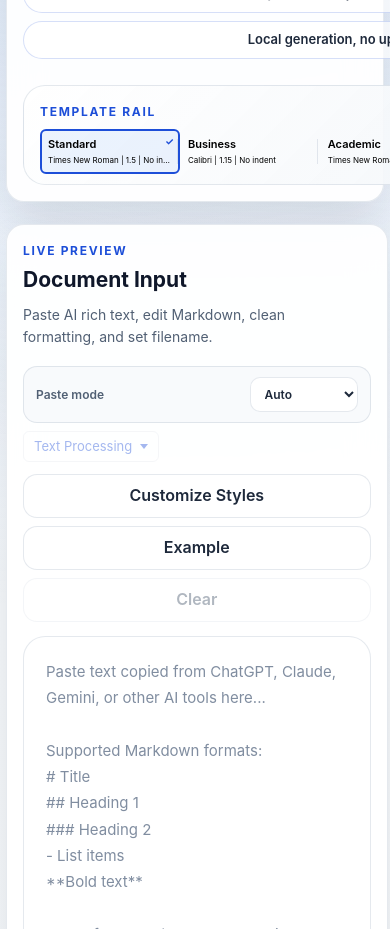
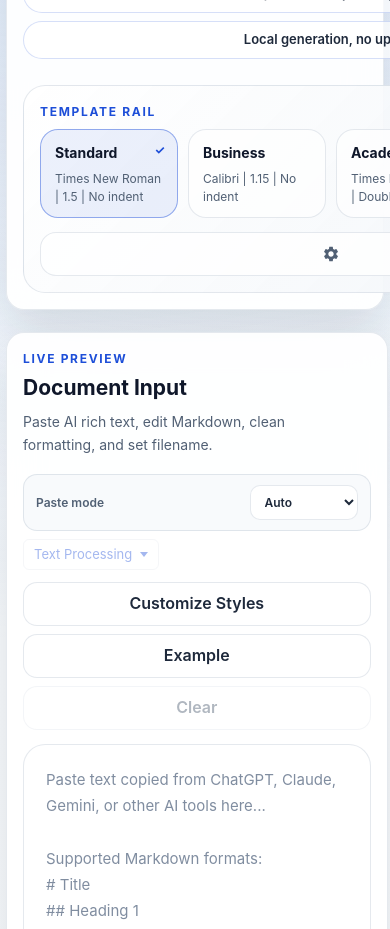
Before and after one commit to shrektan/formaldoc, a React (Vite) app: page / in a window 390 px wide. Shown: the part 1140-2069 px from the top of the page. Built offline with nearby package versions, Linux system fonts and the light colour scheme; what turndown-plugin-gfm would draw is missing.

Commit message:
feat: redesign workspace layout

```diff
--- a/src/components/TemplateStrip/TemplateStrip.css
+++ b/src/components/TemplateStrip/TemplateStrip.css
@@ -1,144 +1,134 @@
-/* Template Strip Container */
 .template-strip {
   display: flex;
-  align-items: center;
-  gap: 6px;
-  margin-top: 6px;
-  margin-bottom: -6px;
-  overflow: hidden; /* Prevent x-axis overflow */
+  align-items: stretch;
+  gap: 12px;
 }
 
-/* Template Cards Container */
 .template-cards {
   display: flex;
   flex: 1;
-  min-width: 0; /* Allow shrinking below content size */
-  overflow: hidden;
+  gap: 10px;
+  min-width: 0;
+  overflow-x: auto;
+  padding-bottom: 4px;
+  scrollbar-width: thin;
 }
 
-/* Mini Card */
 .mini-card {
   position: relative;
-  flex: 1;
-  min-width: 0; /* Allow shrinking below content size */
-  padding: 6px 8px;
-  background: var(--bg);
-  border: 2px solid transparent;
-  border-radius: 6px;
+  display: flex;
+  flex-direction: column;
+  gap: 6px;
+  min-width: 170px;
+  padding: 14px 16px;
+  border-radius: 18px;
+  border: 1px solid rgba(148, 163, 184, 0.24);
+  background: rgba(255, 255, 255, 0.72);
   cursor: pointer;
+  text-align: left;
   transition:
+    transform 0.2s,
     border-color 0.2s,
     background 0.2s,
-    transform 0.1s;
-  text-align: left;
-}
-
-/* Divider between cards using pseudo-element */
-.mini-card:not(:last-child)::after {
-  content: '';
-  position: absolute;
-  right: 0;
-  top: 20%;
-  height: 60%;
-  width: 1px;
-  background: var(--border);
+    box-shadow 0.2s;
 }
 
 .mini-card:hover {
-  border-color: var(--border);
-  background: var(--surface);
-}
-
-.mini-card:active {
-  transform: scale(0.98);
+  transform: translateY(-1px);
+  border-color: rgba(29, 78, 216, 0.28);
+  background: rgba(255, 255, 255, 0.92);
+  box-shadow: 0 14px 24px rgba(15, 23, 42, 0.08);
 }
 
 .mini-card.selected {
-  border-color: var(--primary);
-  background: rgba(26, 115, 232, 0.08);
+  border-color: rgba(29, 78, 216, 0.44);
+  background: rgba(29, 78, 216, 0.08);
 }
 
 .mini-card-check {
   position: absolute;
-  top: 2px;
-  right: 4px;
-  font-size: 10px;
-  color: var(--primary);
-  font-weight: bold;
+  top: 10px;
+  right: 12px;
+  color: #1d4ed8;
+  font-size: 12px;
+  font-weight: 700;
 }
 
 .mini-card-name {
-  font-size: 12px;
-  font-weight: 600;
-  color: var(--text);
-  margin-bottom: 1px;
-  white-space: nowrap;
-  overflow: hidden;
-  text-overflow: ellipsis;
+  font-size: 14px;
+  font-weight: 700;
+  color: #0f172a;
 }
 
 .mini-card-spec {
-  font-size: 9px;
-  color: var(--text-secondary);
-  white-space: nowrap;
-  overflow: hidden;
-  text-overflow: ellipsis;
+  font-size: 12px;
+  color: #516074;
+  line-height: 1.45;
 }
 
-/* Settings Button */
 .strip-settings-btn {
-  display: flex;
+  display: inline-flex;
   align-items: center;
   justify-content: center;
-  padding: 6px;
-  background: transparent;
-  border: 1px solid var(--border);
-  border-radius: 6px;
+  width: 52px;
+  min-width: 52px;
+  border-radius: 18px;
+  border: 1px solid rgba(148, 163, 184, 0.24);
+  background: rgba(255, 255, 255, 0.82);
+  color: #516074;
   cursor: pointer;
-  color: var(--text-secondary);
   transition:
+    transform 0.2s,
     border-color 0.2s,
-    color 0.2s,
-    background 0.2s;
-  flex-shrink: 0;
+    background 0.2s,
+    color 0.2s;
 }
 
 .strip-settings-btn:hover {
-  border-color: var(--primary);
-  color: var(--primary);
-  background: rgba(26, 115, 232, 0.05);
+  transform: translateY(-1px);
+  border-color: rgba(29, 78, 216, 0.32);
+  color: #1d4ed8;
+  background: rgba(255, 255, 255, 0.96);
 }
 
 .strip-settings-btn svg {
-  width: 16px;
-  height: 16px;
+  width: 18px;
+  height: 18px;
 }
 
-/* Mobile Responsive */
-@media (max-width: 480px) {
+@media (max-width: 859px) {
   .template-strip {
-    gap: 4px;
-    margin-top: 6px;
+    gap: 10px;
   }
 
   .mini-card {
-    padding: 5px 6px;
-  }
-
-  .mini-card-name {
-    font-size: 11px;
-  }
-
-  .mini-card-spec {
-    font-size: 8px;
+    min-width: 148px;
+    padding: 12px 14px;
   }
 
   .strip-settings-btn {
-    padding: 5px;
+    width: 46px;
+    min-width: 46px;
+    border-radius: 16px;
+  }
+}
+
+@media (max-width: 599px) {
+  .template-strip {
+    flex-direction: column;
   }
 
-  .strip-settings-btn svg {
-    width: 14px;
-    height: 14px;
+  .template-cards {
+    width: 100%;
+  }
+
+  .mini-card {
+    min-width: 138px;
+  }
+
+  .strip-settings-btn {
+    width: 100%;
+    min-width: 0;
+    min-height: 44px;
   }
 }
```
